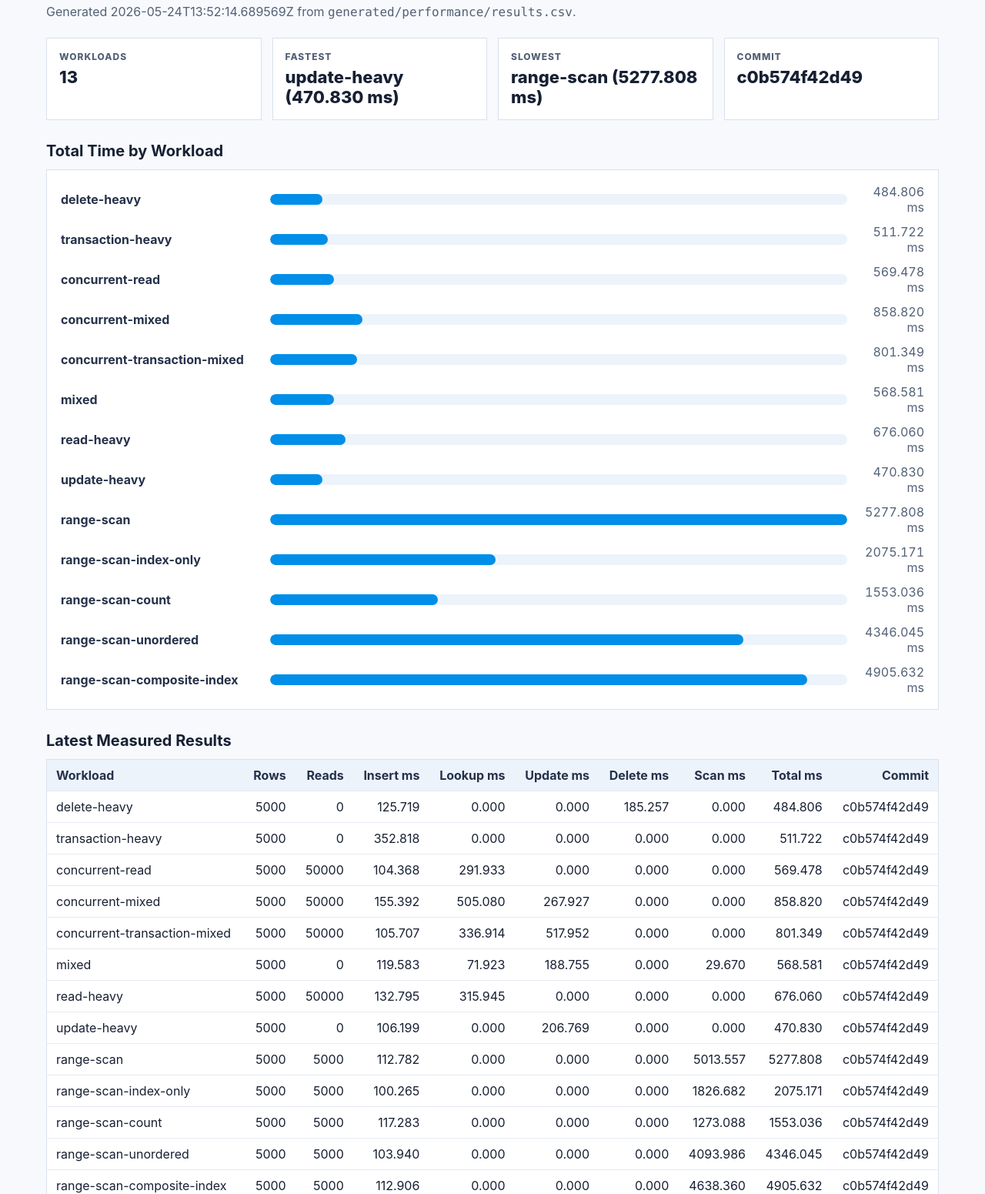
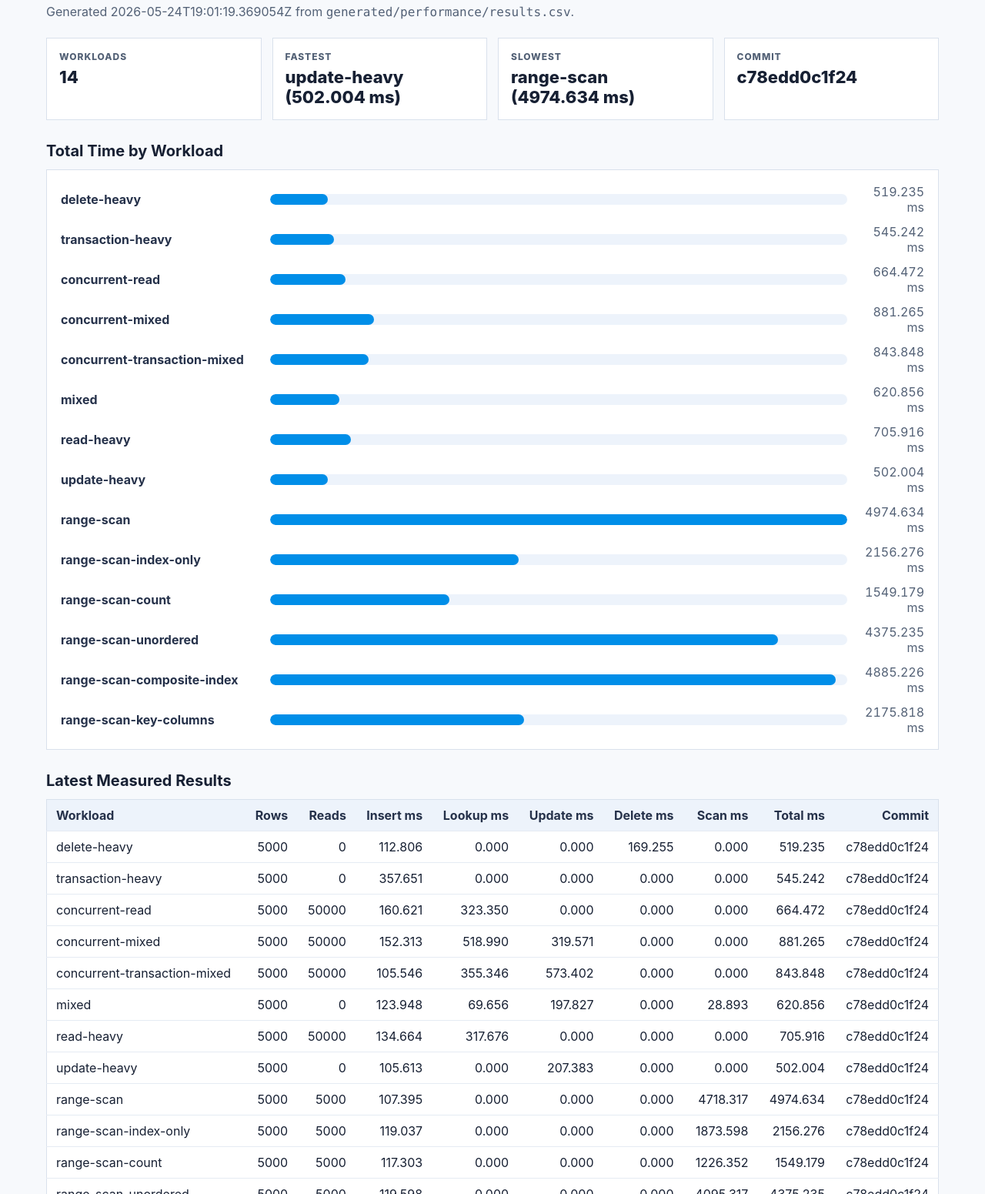
Before and after one commit to sureshnadarajan/innervex-datacore, a plain HTML site: page docs/performance-report.html in a window 1280 px wide. Shown: the part 329-1880 px from the top of the page at 77% size. Drawn offline with Linux system fonts and the light colour scheme.

Commit message:
Add key-column range scan benchmark

```diff
--- a/build.xml
+++ b/build.xml
@@ -149,6 +149,9 @@
     </antcall>
     <antcall target="datacore-embedded-benchmark-run">
       <param name="datacore.benchmark.workload" value="range-scan-composite-index"/>
+    </antcall>
+    <antcall target="datacore-embedded-benchmark-run">
+      <param name="datacore.benchmark.workload" value="range-scan-key-columns"/>
     </antcall>
     <antcall target="datacore-embedded-benchmark-run">
       <param name="datacore.benchmark.workload" value="range-scan-unordered"/>
--- a/docs/performance-report.html
+++ b/docs/performance-report.html
@@ -41,46 +41,48 @@
   <img class="brand" src="assets/ivx-datacore-logo.png" alt="Innervex DataCore logo">
   <p class="owner">Innervex Technologies Private Limited</p>
   <h1>Innervex DataCore Benchmark Report</h1>
-  <p class="meta">Generated 2026-05-24T13:52:14.689569Z from <code>generated/performance/results.csv</code>.</p>
+  <p class="meta">Generated 2026-05-24T19:01:19.369054Z from <code>generated/performance/results.csv</code>.</p>
   <section class="tiles" aria-label="Benchmark summary">
-    <article class="tile"><p class="tile-label">Workloads</p><p class="tile-value">13</p></article>
-    <article class="tile"><p class="tile-label">Fastest</p><p class="tile-value">update-heavy (470.830 ms)</p></article>
-    <article class="tile"><p class="tile-label">Slowest</p><p class="tile-value">range-scan (5277.808 ms)</p></article>
-    <article class="tile"><p class="tile-label">Commit</p><p class="tile-value">c0b574f42d49</p></article>
+    <article class="tile"><p class="tile-label">Workloads</p><p class="tile-value">14</p></article>
+    <article class="tile"><p class="tile-label">Fastest</p><p class="tile-value">update-heavy (502.004 ms)</p></article>
+    <article class="tile"><p class="tile-label">Slowest</p><p class="tile-value">range-scan (4974.634 ms)</p></article>
+    <article class="tile"><p class="tile-label">Commit</p><p class="tile-value">c78edd0c1f24</p></article>
   </section>
   <h2>Total Time by Workload</h2>
   <div class="chart" aria-label="Total time by workload">
-    <div class="bar-row"><div class="bar-label">delete-heavy</div><div class="bar-track"><div class="bar-fill" style="width: 9%"></div></div><div class="bar-value">484.806 ms</div></div>
-    <div class="bar-row"><div class="bar-label">transaction-heavy</div><div class="bar-track"><div class="bar-fill" style="width: 10%"></div></div><div class="bar-value">511.722 ms</div></div>
-    <div class="bar-row"><div class="bar-label">concurrent-read</div><div class="bar-track"><div class="bar-fill" style="width: 11%"></div></div><div class="bar-value">569.478 ms</div></div>
-    <div class="bar-row"><div class="bar-label">concurrent-mixed</div><div class="bar-track"><div class="bar-fill" style="width: 16%"></div></div><div class="bar-value">858.820 ms</div></div>
-    <div class="bar-row"><div class="bar-label">concurrent-transaction-mixed</div><div class="bar-track"><div class="bar-fill" style="width: 15%"></div></div><div class="bar-value">801.349 ms</div></div>
-    <div class="bar-row"><div class="bar-label">mixed</div><div class="bar-track"><div class="bar-fill" style="width: 11%"></div></div><div class="bar-value">568.581 ms</div></div>
-    <div class="bar-row"><div class="bar-label">read-heavy</div><div class="bar-track"><div class="bar-fill" style="width: 13%"></div></div><div class="bar-value">676.060 ms</div></div>
-    <div class="bar-row"><div class="bar-label">update-heavy</div><div class="bar-track"><div class="bar-fill" style="width: 9%"></div></div><div class="bar-value">470.830 ms</div></div>
-    <div class="bar-row"><div class="bar-label">range-scan</div><div class="bar-track"><div class="bar-fill" style="width: 100%"></div></div><div class="bar-value">5277.808 ms</div></div>
-    <div class="bar-row"><div class="bar-label">range-scan-index-only</div><div class="bar-track"><div class="bar-fill" style="width: 39%"></div></div><div class="bar-value">2075.171 ms</div></div>
-    <div class="bar-row"><div class="bar-label">range-scan-count</div><div class="bar-track"><div class="bar-fill" style="width: 29%"></div></div><div class="bar-value">1553.036 ms</div></div>
-    <div class="bar-row"><div class="bar-label">range-scan-unordered</div><div class="bar-track"><div class="bar-fill" style="width: 82%"></div></div><div class="bar-value">4346.045 ms</div></div>
-    <div class="bar-row"><div class="bar-label">range-scan-composite-index</div><div class="bar-track"><div class="bar-fill" style="width: 93%"></div></div><div class="bar-value">4905.632 ms</div></div>
+    <div class="bar-row"><div class="bar-label">delete-heavy</div><div class="bar-track"><div class="bar-fill" style="width: 10%"></div></div><div class="bar-value">519.235 ms</div></div>
+    <div class="bar-row"><div class="bar-label">transaction-heavy</div><div class="bar-track"><div class="bar-fill" style="width: 11%"></div></div><div class="bar-value">545.242 ms</div></div>
+    <div class="bar-row"><div class="bar-label">concurrent-read</div><div class="bar-track"><div class="bar-fill" style="width: 13%"></div></div><div class="bar-value">664.472 ms</div></div>
+    <div class="bar-row"><div class="bar-label">concurrent-mixed</div><div class="bar-track"><div class="bar-fill" style="width: 18%"></div></div><div class="bar-value">881.265 ms</div></div>
+    <div class="bar-row"><div class="bar-label">concurrent-transaction-mixed</div><div class="bar-track"><div class="bar-fill" style="width: 17%"></div></div><div class="bar-value">843.848 ms</div></div>
+    <div class="bar-row"><div class="bar-label">mixed</div><div class="bar-track"><div class="bar-fill" style="width: 12%"></div></div><div class="bar-value">620.856 ms</div></div>
+    <div class="bar-row"><div class="bar-label">read-heavy</div><div class="bar-track"><div class="bar-fill" style="width: 14%"></div></div><div class="bar-value">705.916 ms</div></div>
+    <div class="bar-row"><div class="bar-label">update-heavy</div><div class="bar-track"><div class="bar-fill" style="width: 10%"></div></div><div class="bar-value">502.004 ms</div></div>
+    <div class="bar-row"><div class="bar-label">range-scan</div><div class="bar-track"><div class="bar-fill" style="width: 100%"></div></div><div class="bar-value">4974.634 ms</div></div>
+    <div class="bar-row"><div class="bar-label">range-scan-index-only</div><div class="bar-track"><div class="bar-fill" style="width: 43%"></div></div><div class="bar-value">2156.276 ms</div></div>
+    <div class="bar-row"><div class="bar-label">range-scan-count</div><div class="bar-track"><div class="bar-fill" style="width: 31%"></div></div><div class="bar-value">1549.179 ms</div></div>
+    <div class="bar-row"><div class="bar-label">range-scan-unordered</div><div class="bar-track"><div class="bar-fill" style="width: 88%"></div></div><div class="bar-value">4375.235 ms</div></div>
+    <div class="bar-row"><div class="bar-label">range-scan-composite-index</div><div class="bar-track"><div class="bar-fill" style="width: 98%"></div></div><div class="bar-value">4885.226 ms</div></div>
+    <div class="bar-row"><div class="bar-label">range-scan-key-columns</div><div class="bar-track"><div class="bar-fill" style="width: 44%"></div></div><div class="bar-value">2175.818 ms</div></div>
   </div>
   <h2>Latest Measured Results</h2>
   <table>
     <thead><tr><th>Workload</th><th>Rows</th><th>Reads</th><th>Insert ms</th><th>Lookup ms</th><th>Update ms</th><th>Delete ms</th><th>Scan ms</th><th>Total ms</th><th>Commit</th></tr></thead>
     <tbody>
-      <tr><td>delete-heavy</td><td>5000</td><td>0</td><td>125.719</td><td>0.000</td><td>0.000</td><td>185.257</td><td>0.000</td><td>484.806</td><td>c0b574f42d49</td></tr>
-      <tr><td>transaction-heavy</td><td>5000</td><td>0</td><td>352.818</td><td>0.000</td><td>0.000</td><td>0.000</td><td>0.000</td><td>511.722</td><td>c0b574f42d49</td></tr>
-      <tr><td>concurrent-read</td><td>5000</td><td>50000</td><td>104.368</td><td>291.933</td><td>0.000</td><td>0.000</td><td>0.000</td><td>569.478</td><td>c0b574f42d49</td></tr>
-      <tr><td>concurrent-mixed</td><td>5000</td><td>50000</td><td>155.392</td><td>505.080</td><td>267.927</td><td>0.000</td><td>0.000</td><td>858.820</td><td>c0b574f42d49</td></tr>
-      <tr><td>concurrent-transaction-mixed</td><td>5000</td><td>50000</td><td>105.707</td><td>336.914</td><td>517.952</td><td>0.000</td><td>0.000</td><td>801.349</td><td>c0b574f42d49</td></tr>
-      <tr><td>mixed</td><td>5000</td><td>0</td><td>119.583</td><td>71.923</td><td>188.755</td><td>0.000</td><td>29.670</td><td>568.581</td><td>c0b574f42d49</td></tr>
-      <tr><td>read-heavy</td><td>5000</td><td>50000</td><td>132.795</td><td>315.945</td><td>0.000</td><td>0.000</td><td>0.000</td><td>676.060</td><td>c0b574f42d49</td></tr>
-      <tr><td>update-heavy</td><td>5000</td><td>0</td><td>106.199</td><td>0.000</td><td>206.769</td><td>0.000</td><td>0.000</td><td>470.830</td><td>c0b574f42d49</td></tr>
-      <tr><td>range-scan</td><td>5000</td><td>5000</td><td>112.782</td><td>0.000</td><td>0.000</td><td>0.000</td><td>5013.557</td><td>5277.808</td><td>c0b574f42d49</td></tr>
-      <tr><td>range-scan-index-only</td><td>5000</td><td>5000</td><td>100.265</td><td>0.000</td><td>0.000</td><td>0.000</td><td>1826.682</td><td>2075.171</td><td>c0b574f42d49</td></tr>
-      <tr><td>range-scan-count</td><td>5000</td><td>5000</td><td>117.283</td><td>0.000</td><td>0.000</td><td>0.000</td><td>1273.088</td><td>1553.036</td><td>c0b574f42d49</td></tr>
-      <tr><td>range-scan-unordered</td><td>5000</td><td>5000</td><td>103.940</td><td>0.000</td><td>0.000</td><td>0.000</td><td>4093.986</td><td>4346.045</td><td>c0b574f42d49</td></tr>
-      <tr><td>range-scan-composite-index</td><td>5000</td><td>5000</td><td>112.906</td><td>0.000</td><td>0.000</td><td>0.000</td><td>4638.360</td><td>4905.632</td><td>c0b574f42d49</td></tr>
+      <tr><td>delete-heavy</td><td>5000</td><td>0</td><td>112.806</td><td>0.000</td><td>0.000</td><td>169.255</td><td>0.000</td><td>519.235</td><td>c78edd0c1f24</td></tr>
+      <tr><td>transaction-heavy</td><td>5000</td><td>0</td><td>357.651</td><td>0.000</td><td>0.000</td><td>0.000</td><td>0.000</td><td>545.242</td><td>c78edd0c1f24</td></tr>
+      <tr><td>concurrent-read</td><td>5000</td><td>50000</td><td>160.621</td><td>323.350</td><td>0.000</td><td>0.000</td><td>0.000</td><td>664.472</td><td>c78edd0c1f24</td></tr>
+      <tr><td>concurrent-mixed</td><td>5000</td><td>50000</td><td>152.313</td><td>518.990</td><td>319.571</td><td>0.000</td><td>0.000</td><td>881.265</td><td>c78edd0c1f24</td></tr>
+      <tr><td>concurrent-transaction-mixed</td><td>5000</td><td>50000</td><td>105.546</td><td>355.346</td><td>573.402</td><td>0.000</td><td>0.000</td><td>843.848</td><td>c78edd0c1f24</td></tr>
+      <tr><td>mixed</td><td>5000</td><td>0</td><td>123.948</td><td>69.656</td><td>197.827</td><td>0.000</td><td>28.893</td><td>620.856</td><td>c78edd0c1f24</td></tr>
+      <tr><td>read-heavy</td><td>5000</td><td>50000</td><td>134.664</td><td>317.676</td><td>0.000</td><td>0.000</td><td>0.000</td><td>705.916</td><td>c78edd0c1f24</td></tr>
+      <tr><td>update-heavy</td><td>5000</td><td>0</td><td>105.613</td><td>0.000</td><td>207.383</td><td>0.000</td><td>0.000</td><td>502.004</td><td>c78edd0c1f24</td></tr>
+      <tr><td>range-scan</td><td>5000</td><td>5000</td><td>107.395</td><td>0.000</td><td>0.000</td><td>0.000</td><td>4718.317</td><td>4974.634</td><td>c78edd0c1f24</td></tr>
+      <tr><td>range-scan-index-only</td><td>5000</td><td>5000</td><td>119.037</td><td>0.000</td><td>0.000</td><td>0.000</td><td>1873.598</td><td>2156.276</td><td>c78edd0c1f24</td></tr>
+      <tr><td>range-scan-count</td><td>5000</td><td>5000</td><td>117.303</td><td>0.000</td><td>0.000</td><td>0.000</td><td>1226.352</td><td>1549.179</td><td>c78edd0c1f24</td></tr>
+      <tr><td>range-scan-unordered</td><td>5000</td><td>5000</td><td>119.598</td><td>0.000</td><td>0.000</td><td>0.000</td><td>4095.317</td><td>4375.235</td><td>c78edd0c1f24</td></tr>
+      <tr><td>range-scan-composite-index</td><td>5000</td><td>5000</td><td>117.381</td><td>0.000</td><td>0.000</td><td>0.000</td><td>4605.214</td><td>4885.226</td><td>c78edd0c1f24</td></tr>
+      <tr><td>range-scan-key-columns</td><td>5000</td><td>5000</td><td>112.519</td><td>0.000</td><td>0.000</td><td>0.000</td><td>1900.733</td><td>2175.818</td><td>c78edd0c1f24</td></tr>
     </tbody>
   </table>
   <section class="note" aria-label="Refresh report">
```
Also changed, not shown: 2 other files.
